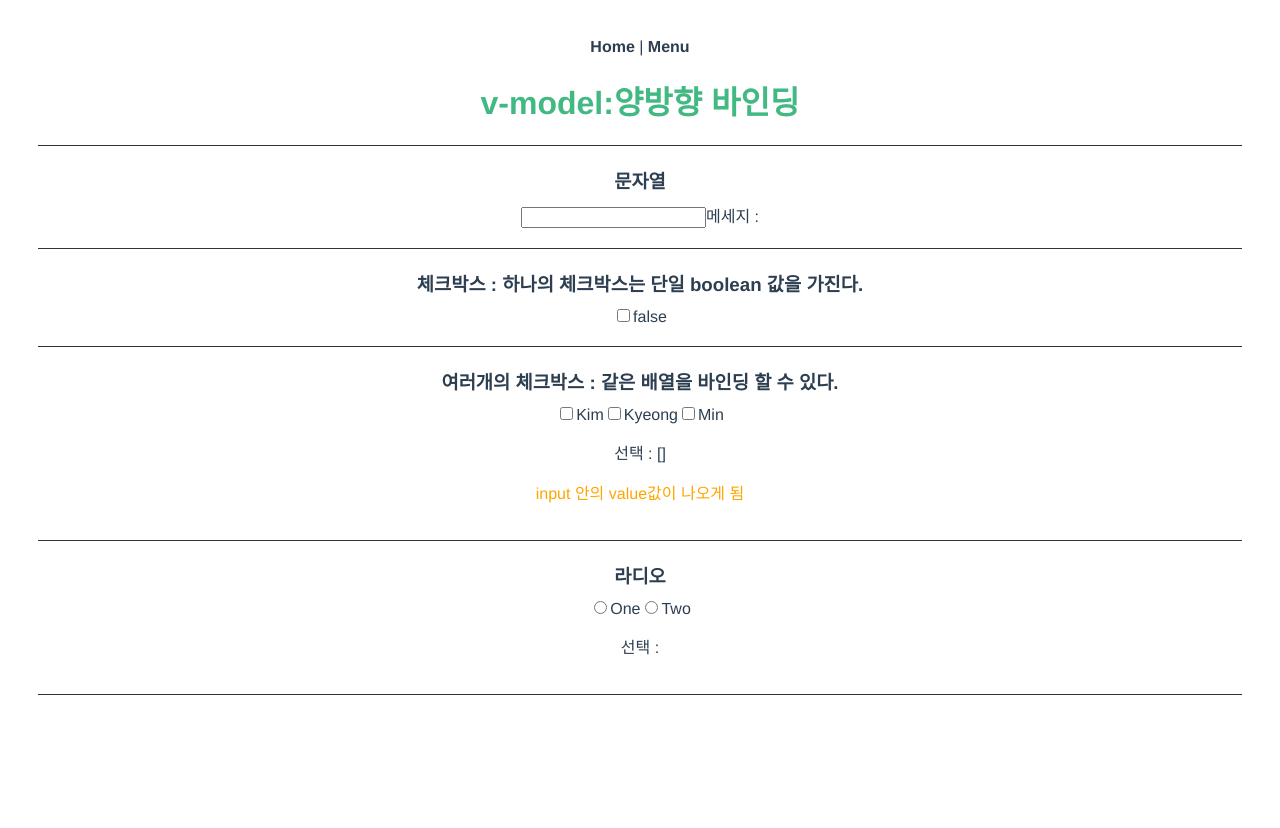
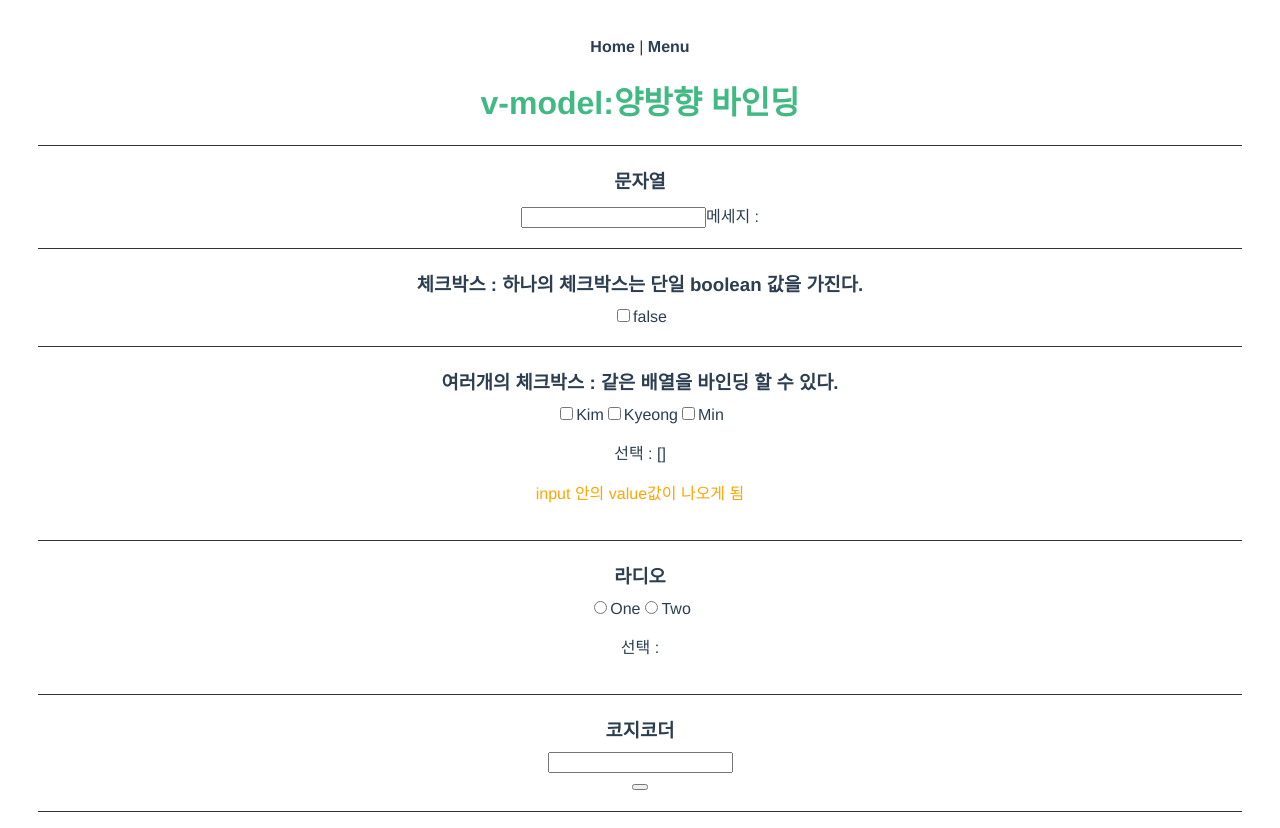
Before and after one commit to kyeongmin21/vueStudy, a Vue app: page /model in a window 1280 px wide. Shown: the top 828 px of the page. Before the commit the page ends 800 px from the top, so only its background shows below. Built offline with nearby package versions, Linux system fonts and the light colour scheme.

Commit message:
코지코더 강의내용

```diff
--- a/src/views/Model.vue
+++ b/src/views/Model.vue
@@ -40,6 +40,14 @@
       <p>선택 : {{ picked }}</p>
     </section>
 
+    <section>
+      <h3>코지코더</h3>
+      <form @submit.prevent="submit">
+        <input type="text"><br>
+        <button type="submit"></button>
+      </form>
+    </section>
+
   </div>
 </template>
 
```
